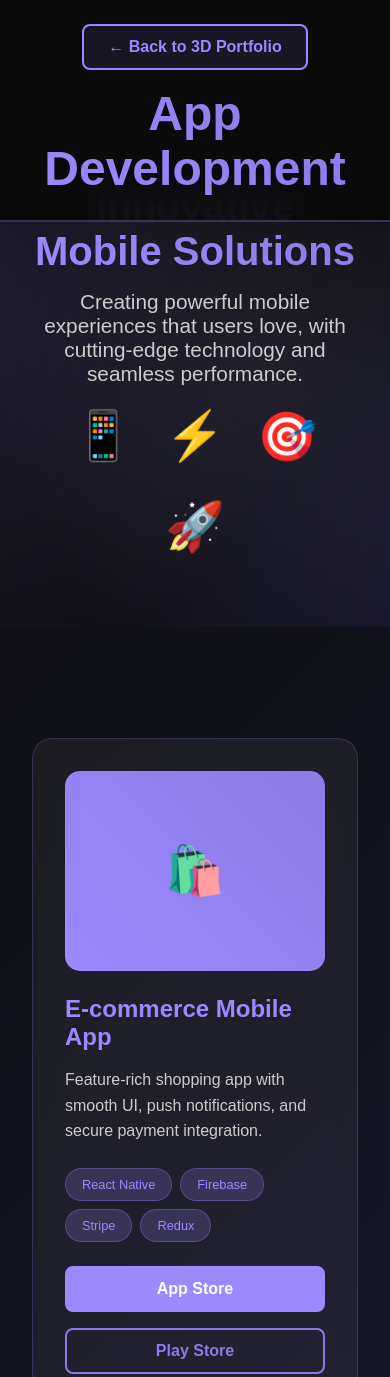
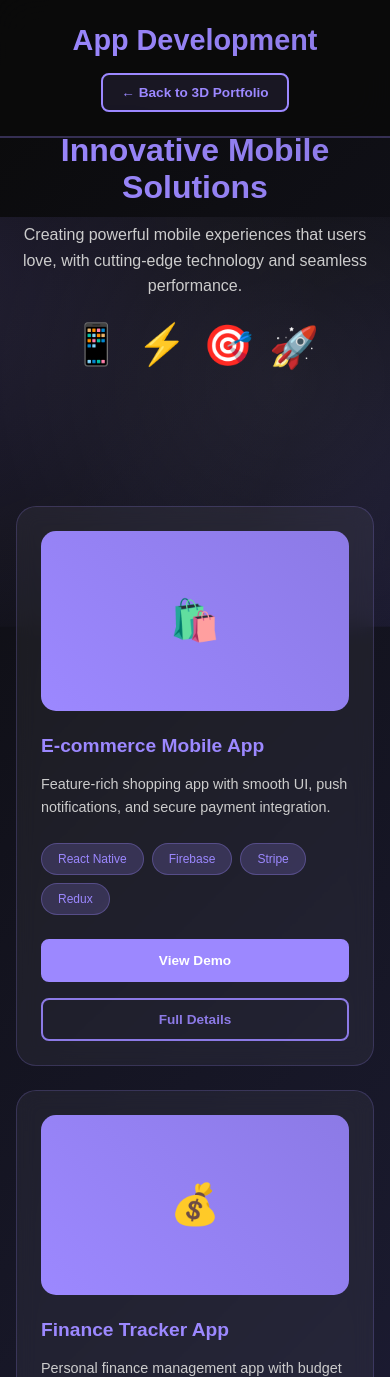
Before and after one commit to SanjayR0302/Buildify-Portfolio, a plain HTML site: page app-projects.html in a window 390 px wide. Shown: the top 1377 px of the page. Drawn offline with Linux system fonts and the light colour scheme.

Commit message:
Update app-projects.html

```diff
--- a/app-projects.html
+++ b/app-projects.html
@@ -2,13 +2,14 @@
 <html lang="en">
 <head>
     <meta charset="UTF-8">
-    <meta name="viewport" content="width=device-width, initial-scale=1.0">
+    <meta name="viewport" content="width=device-width, initial-scale=1.0, user-scalable=no">
     <title>App Development Projects - Buildify</title>
     <style>
         * {
             margin: 0;
             padding: 0;
             box-sizing: border-box;
+            -webkit-tap-highlight-color: transparent;
         }
 
         body {
@@ -54,21 +55,24 @@
         .nav-container {
             max-width: 1200px;
             margin: 0 auto;
-            padding: 0 2rem;
+            padding: 0 clamp(1rem, 3vw, 2rem);
             display: flex;
             justify-content: space-between;
             align-items: center;
+            flex-wrap: wrap;
+            gap: 1rem;
         }
 
         .back-button {
             color: #9c88ff;
             text-decoration: none;
             font-weight: 600;
-            padding: 12px 24px;
+            padding: clamp(10px, 2vw, 12px) clamp(18px, 3vw, 24px);
             border: 2px solid #9c88ff;
             border-radius: 8px;
             transition: all 0.3s ease;
             background: rgba(156, 136, 255, 0.1);
+            font-size: clamp(0.85rem, 2vw, 1rem);
         }
 
         .back-button:hover {
@@ -79,22 +83,24 @@
         }
 
         .page-title {
-            font-size: 3rem;
+            font-size: clamp(1.8rem, 5vw, 3rem);
             background: linear-gradient(45deg, #9c88ff, #8c7ae6);
             -webkit-background-clip: text;
             -webkit-text-fill-color: transparent;
             text-align: center;
+            flex: 1;
+            min-width: 200px;
         }
 
         /* Hero Section */
         .hero {
-            margin-top: 120px;
+            margin-top: clamp(100px, 15vw, 120px);
             text-align: center;
-            padding: 4rem 2rem;
+            padding: clamp(2rem, 5vw, 4rem) clamp(1rem, 3vw, 2rem);
         }
 
         .hero h1 {
-            font-size: 4rem;
+            font-size: clamp(2rem, 6vw, 4rem);
             margin-bottom: 1rem;
             background: linear-gradient(45deg, #9c88ff, #8c7ae6);
             -webkit-background-clip: text;
@@ -102,23 +108,24 @@
         }
 
         .hero p {
-            font-size: 1.3rem;
+            font-size: clamp(1rem, 2.5vw, 1.3rem);
             color: #ccc;
             max-width: 600px;
             margin: 0 auto;
+            line-height: 1.6;
         }
 
         /* Projects Grid */
         .projects-container {
             max-width: 1200px;
             margin: 0 auto;
-            padding: 2rem;
+            padding: clamp(1rem, 3vw, 2rem);
         }
 
         .projects-grid {
             display: grid;
-            grid-template-columns: repeat(auto-fit, minmax(350px, 1fr));
-            gap: 2rem;
+            grid-template-columns: repeat(auto-fit, minmax(min(100%, 320px), 1fr));
+            gap: clamp(1.5rem, 3vw, 2rem);
             margin: 3rem 0;
         }
 
@@ -126,7 +133,7 @@
         .project-card {
             background: rgba(255, 255, 255, 0.05);
             border-radius: 20px;
-            padding: 2rem;
+            padding: clamp(1.5rem, 3vw, 2rem);
             border: 1px solid rgba(156, 136, 255, 0.2);
             backdrop-filter: blur(10px);
             transition: all 0.4s ease;
@@ -159,19 +166,19 @@
 
         .project-image {
             width: 100%;
-            height: 200px;
+            height: clamp(180px, 30vw, 200px);
             background: linear-gradient(45deg, #9c88ff, #8c7ae6);
             border-radius: 15px;
             margin-bottom: 1.5rem;
             display: flex;
             align-items: center;
             justify-content: center;
-            font-size: 3rem;
+            font-size: clamp(2.5rem, 5vw, 3rem);
             color: white;
         }
 
         .project-content h3 {
-            font-size: 1.5rem;
+            font-size: clamp(1.2rem, 3vw, 1.5rem);
             margin-bottom: 1rem;
             color: #9c88ff;
         }
@@ -180,6 +187,7 @@
             color: #ccc;
             margin-bottom: 1.5rem;
             line-height: 1.6;
+            font-size: clamp(0.9rem, 2vw, 1rem);
         }
 
         /* Technology Tags */
@@ -195,7 +203,7 @@
             color: #9c88ff;
             padding: 0.5rem 1rem;
             border-radius: 25px;
-            font-size: 0.8rem;
+            font-size: clamp(0.75rem, 1.8vw, 0.8rem);
             border: 1px solid rgba(156, 136, 255, 0.3);
             transition: all 0.3s ease;
         }
@@ -210,10 +218,12 @@
         .project-links {
             display: flex;
             gap: 1rem;
+            flex-wrap: wrap;
         }
 
         .project-link {
             flex: 1;
+            min-width: 120px;
             padding: 12px 0;
             text-align: center;
             border-radius: 8px;
@@ -221,6 +231,7 @@
             font-weight: 600;
             transition: all 0.3s ease;
             border: 2px solid;
+            font-size: clamp(0.85rem, 2vw, 0.95rem);
         }
 
         .live-demo {
@@ -250,14 +261,14 @@
         /* Services Section */
         .services {
             background: rgba(255, 255, 255, 0.02);
-            padding: 4rem 2rem;
+            padding: clamp(2rem, 5vw, 4rem) clamp(1rem, 3vw, 2rem);
             margin-top: 4rem;
             border-top: 1px solid rgba(255, 255, 255, 0.1);
         }
 
         .services h2 {
             text-align: center;
-            font-size: 2.5rem;
+            font-size: clamp(2rem, 4vw, 2.5rem);
             margin-bottom: 3rem;
             background: linear-gradient(45deg, #9c88ff, #8c7ae6);
             -webkit-background-clip: text;
@@ -266,15 +277,15 @@
 
         .services-grid {
             display: grid;
-            grid-template-columns: repeat(auto-fit, minmax(250px, 1fr));
-            gap: 2rem;
+            grid-template-columns: repeat(auto-fit, minmax(min(100%, 220px), 1fr));
+            gap: clamp(1.5rem, 3vw, 2rem);
             max-width: 1200px;
             margin: 0 auto;
         }
 
         .service-item {
             background: rgba(255, 255, 255, 0.05);
-            padding: 2rem;
+            padding: clamp(1.5rem, 3vw, 2rem);
             border-radius: 15px;
             text-align: center;
             border: 1px solid rgba(255, 255, 255, 0.1);
@@ -290,25 +301,25 @@
         .service-item h3 {
             color: #9c88ff;
             margin-bottom: 1rem;
-            font-size: 1.3rem;
+            font-size: clamp(1.1rem, 2.5vw, 1.3rem);
         }
 
         .service-item p {
             color: #ccc;
-            font-size: 0.9rem;
+            font-size: clamp(0.85rem, 2vw, 0.9rem);
         }
 
         /* App Icons Animation */
         .app-icons {
             display: flex;
             justify-content: center;
-            gap: 2rem;
+            gap: clamp(1rem, 3vw, 2rem);
             margin: 2rem 0;
             flex-wrap: wrap;
         }
 
         .app-icon {
-            font-size: 3rem;
+            font-size: clamp(2.5rem, 5vw, 3rem);
             animation: bounce 2s infinite;
         }
 
@@ -323,10 +334,40 @@
 
         /* Responsive */
         @media (max-width: 768px) {
-            .hero h1 { font-size: 2.5rem; }
-            .projects-grid { grid-template-columns: 1fr; }
-            .nav-container { flex-direction: column; gap: 1rem; }
-            .project-links { flex-direction: column; }
+            .nav-container {
+                justify-content: center;
+            }
+
+            .page-title {
+                order: -1;
+                width: 100%;
+            }
+
+            .project-links {
+                flex-direction: column;
+            }
+
+            .project-link {
+                width: 100%;
+            }
+        }
+
+        @media (max-width: 480px) {
+            .projects-grid {
+                grid-template-columns: 1fr;
+            }
+        }
+
+        /* Touch feedback for mobile */
+        @media (hover: none) {
+            .project-card:active {
+                transform: scale(0.98);
+            }
+
+            .back-button:active,
+            .project-link:active {
+                transform: scale(0.95);
+            }
         }
     </style>
 </head>
@@ -360,7 +401,7 @@
     <main class="projects-container">
         <div class="projects-grid">
 
-            <!-- Project 1 -->
+            <!-- Project 1 - E-commerce with Link -->
             <div class="project-card">
                 <div class="project-image">
                     🛍️
@@ -375,8 +416,8 @@
                         <span class="tech-tag">Redux</span>
                     </div>
                     <div class="project-links">
-                        <a href="#" class="project-link live-demo">App Store</a>
-                        <a href="#" class="project-link github">Play Store</a>
+                        <a href="ecommerce-app.html" class="project-link live-demo">View Demo</a>
+                        <a href="ecommerce-app.html" class="project-link github">Full Details</a>
                     </div>
                 </div>
             </div>
```
